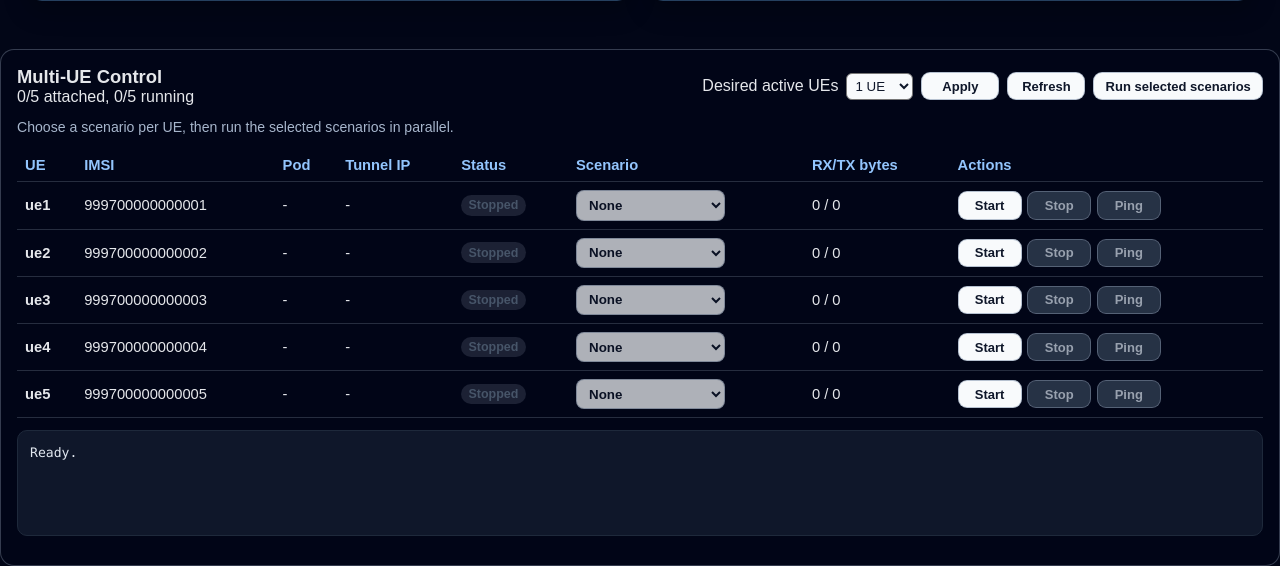
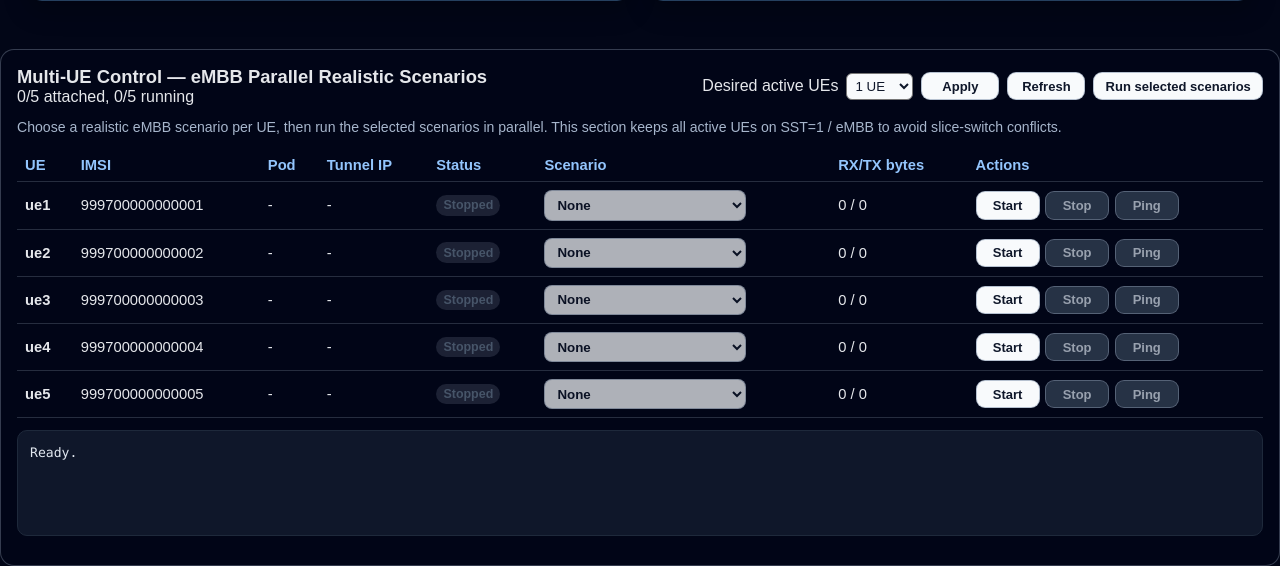
Before and after one commit to Ghazidayah/oran-e2e, a Flask app: page / in a window 1280 px wide. Shown: the part 2680-3246 px from the top of the page. Run offline with Flask 3, Linux system fonts and the light colour scheme; data that the repository does not hold is empty.

Commit message:
Add Multi-UE eMBB realistic scenario control

```diff
--- a/web-dashboard/static/dashboard-multi-ue.js
+++ b/web-dashboard/static/dashboard-multi-ue.js
@@ -7,10 +7,11 @@ let desiredUeCountUserEdited = false;
     ["none", "None"],
     ["attach_pdu", "Attach + PDU"],
     ["connectivity", "Connectivity"],
-    ["light", "Light traffic"],
-    ["throughput", "Throughput KPI"],
-    ["heavy", "Heavy traffic"],
-    ["video", "Video-like stream"],
+    ["image", "Image Download eMBB"],
+    ["video_download", "Video Download eMBB"],
+    ["web", "Web Browsing eMBB"],
+    ["streaming", "Streaming-like HLS eMBB"],
+    ["tcp_download", "TCP Download KPI eMBB"],
     ["stop", "Stop traffic"]
   ];
 
@@ -368,10 +369,10 @@ ${escapeHtml(result.output || '')}
     }
 
     setMultiUeBusy(true);
-    setMultiUeOutput('Running independent per-UE scenarios in parallel...\n' + jobs.map((job) => `${job.ue}: ${job.scenario}`).join('\n'));
+    setMultiUeOutput('Running independent per-UE eMBB realistic scenarios in parallel...\n' + jobs.map((job) => `${job.ue}: ${job.scenario}`).join('\n'));
 
     try {
-      const response = await fetch('/api/ues/scenarios', {
+      const response = await fetch('/api/ues/embb-scenarios', {
         method: 'POST',
         headers: { 'Content-Type': 'application/json' },
         body: JSON.stringify({ jobs })
--- a/web-dashboard/templates/index.html
+++ b/web-dashboard/templates/index.html
@@ -279,7 +279,7 @@
 <section class="multi-ue-card">
   <div class="multi-ue-header">
     <div>
-      <h2>Multi-UE Control</h2>
+      <h2>Multi-UE Control — eMBB Parallel Realistic Scenarios</h2>
       <div id="multiUeSummary">Loading UE status...</div>
     </div>
 
@@ -298,7 +298,7 @@
     </div>
   </div>
   <div class="per-ue-scenario-note">
-    Choose a scenario per UE, then run the selected scenarios in parallel.
+    Choose a realistic eMBB scenario per UE, then run the selected scenarios in parallel. This section keeps all active UEs on SST=1 / eMBB to avoid slice-switch conflicts.
   </div>
 
   <table class="multi-ue-table">
```
Also changed, not shown: 1 other file.
